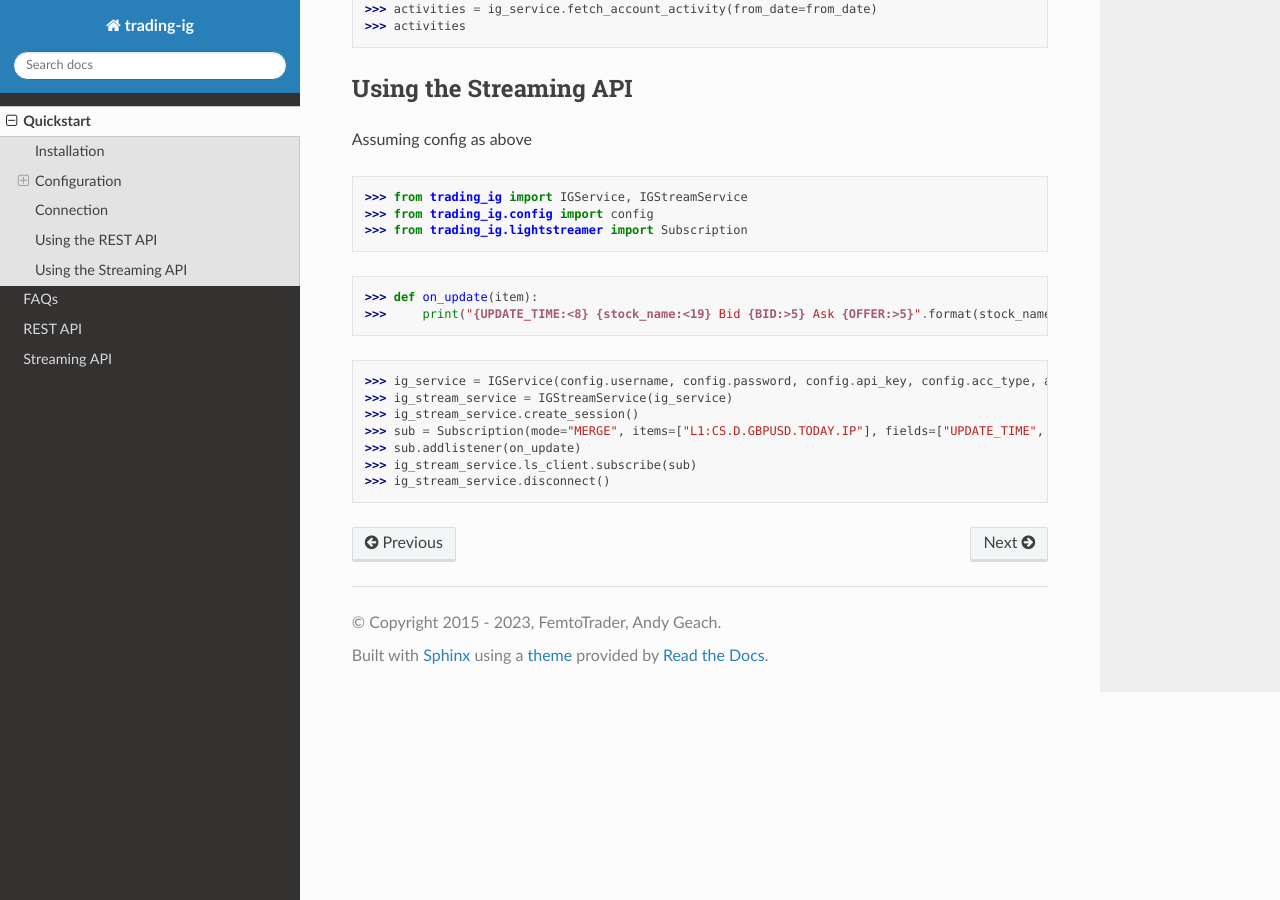
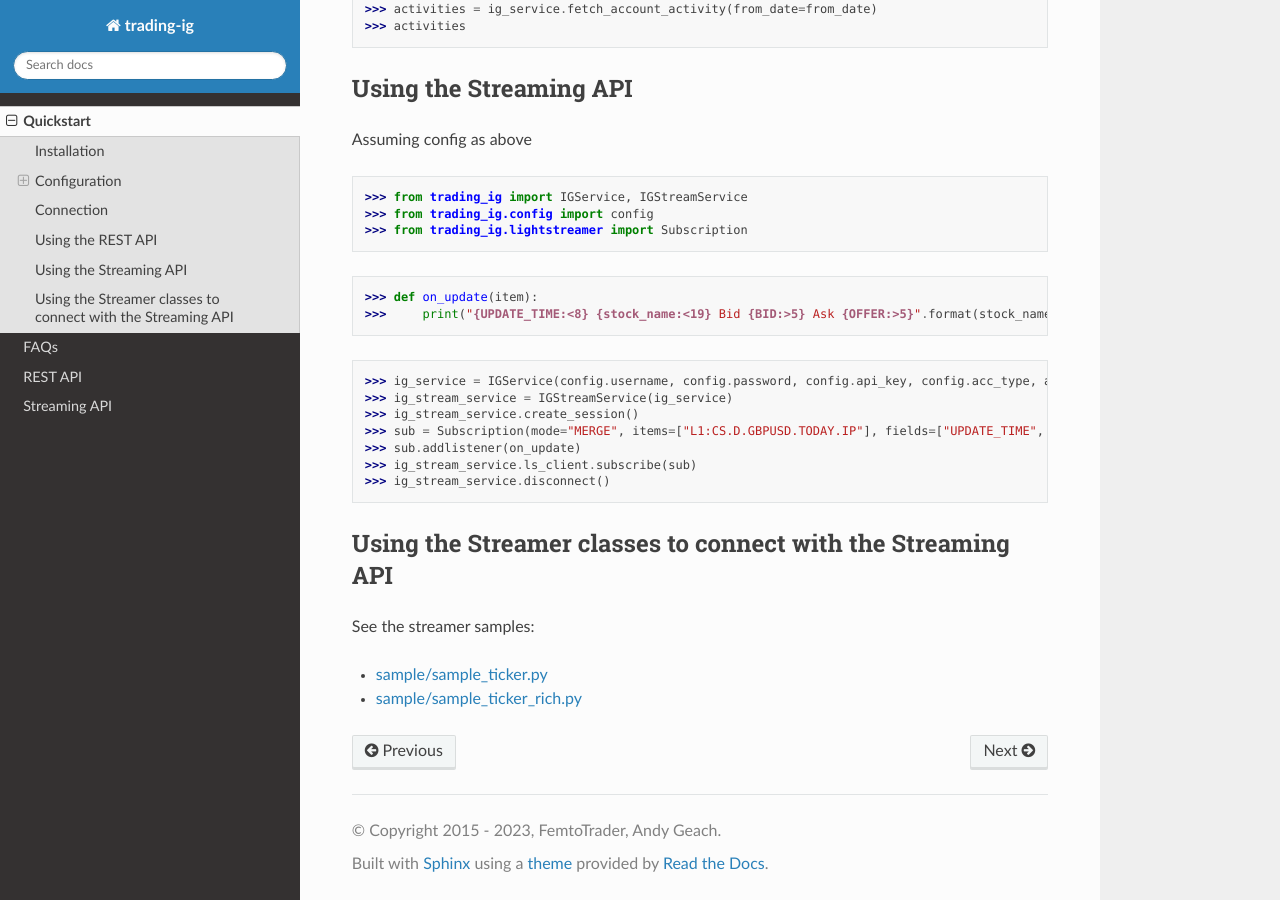
Before and after one commit to ig-python/trading-ig, a Sphinx documentation site: the page built from docs/source/quickstart.rst, in a window 1280 px wide and 900 px high, scrolled down 2674 px. Built offline with Sphinx 7.4.7 and the Read the Docs theme 2.0.0, drawn with Linux system fonts in a browser that asks for light colours.

Commit message:
getting streamer ready for release

```diff
--- a/docs/source/quickstart.rst
+++ b/docs/source/quickstart.rst
@@ -141,3 +141,12 @@
 >>> sub.addlistener(on_update)
 >>> ig_stream_service.ls_client.subscribe(sub)
 >>> ig_stream_service.disconnect()
+
+
+Using the Streamer classes to connect with the Streaming API
+------------------------------------------------------------
+
+See the streamer samples:
+
+* `sample/sample_ticker.py <https://github.com/ig-python/trading-ig/blob/master/sample/sample_ticker.py>`_
+* `sample/sample_ticker_rich.py <https://github.com/ig-python/trading-ig/blob/master/sample/sample_ticker_rich.py>`_
```
Also changed, not shown: 2 other files.
